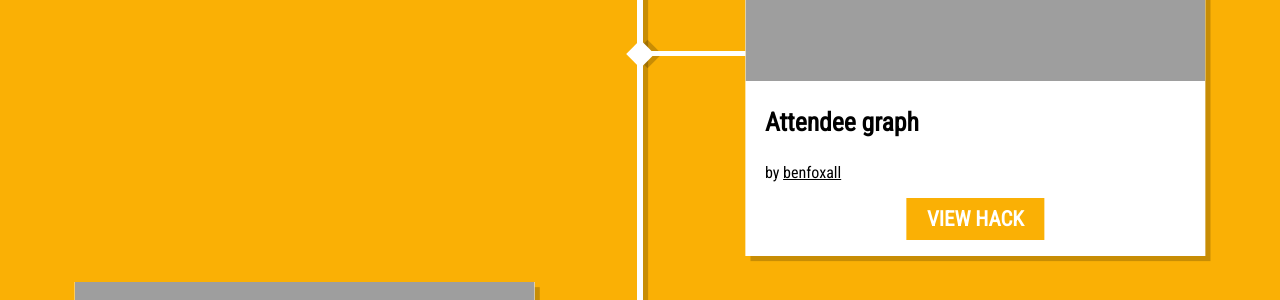
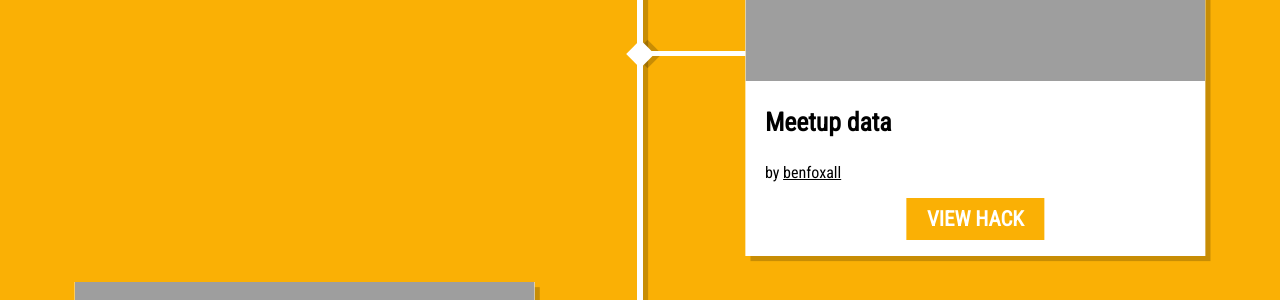
Before and after one commit to cardboctober/cardboctober.github.io, a Jekyll site: the page built from index.html, in a window 1280 px wide and 900 px high, scrolled down 19422 px. Shown: the part 153-453 px from the top of the window. Built offline with Jekyll 4.4.1, drawn with Linux system fonts in a browser that asks for light colours; some web fonts are replaced; some of the changed text lies outside the part shown.

Commit message:
actually, I guess it's more about data

```diff
--- a/_data/hacks.yml
+++ b/_data/hacks.yml
@@ -227,7 +227,7 @@
   by: omgmog
 
 - date: 12-10-2016
-  title: Attendee graph
+  title: Meetup data
   url: https://cardboctober.xyz/ben/12/
   img: https://cardboctober.xyz/ben/12/screen.png
   by: benfoxall
@@ -282,7 +282,7 @@
   by: omgmog
 
 - date: 16-10-2016
-  title: Meetup people
+  title: Meetup data II
   url: https://cardboctober.xyz/ben/16/
   img: https://cardboctober.xyz/ben/16/screen.png
   by: benfoxall
```
